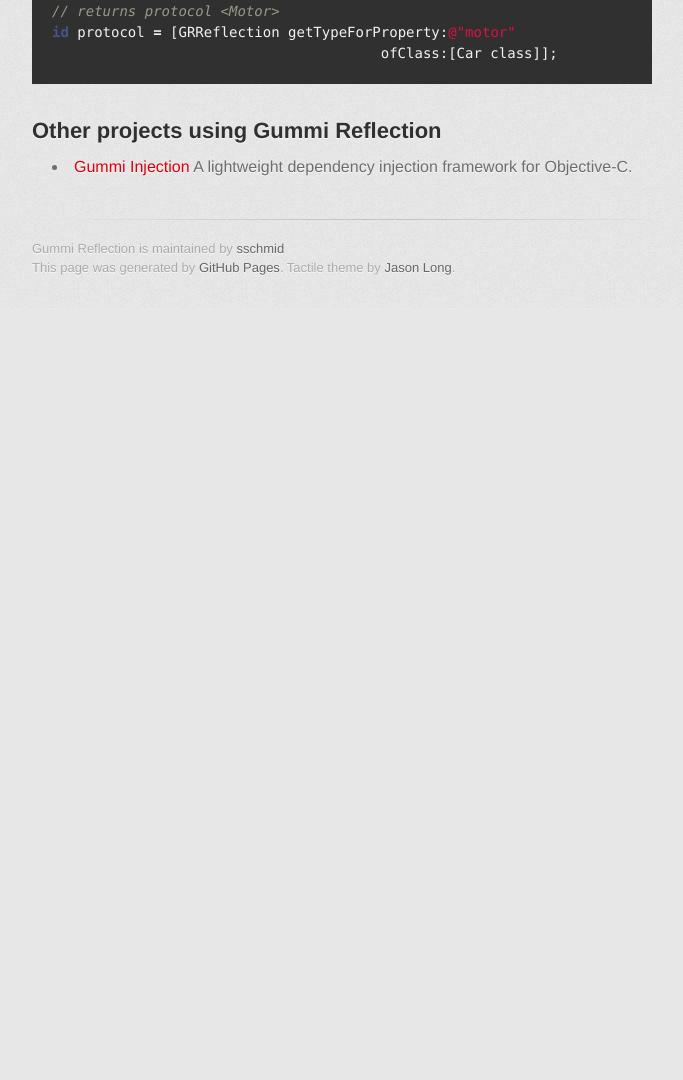
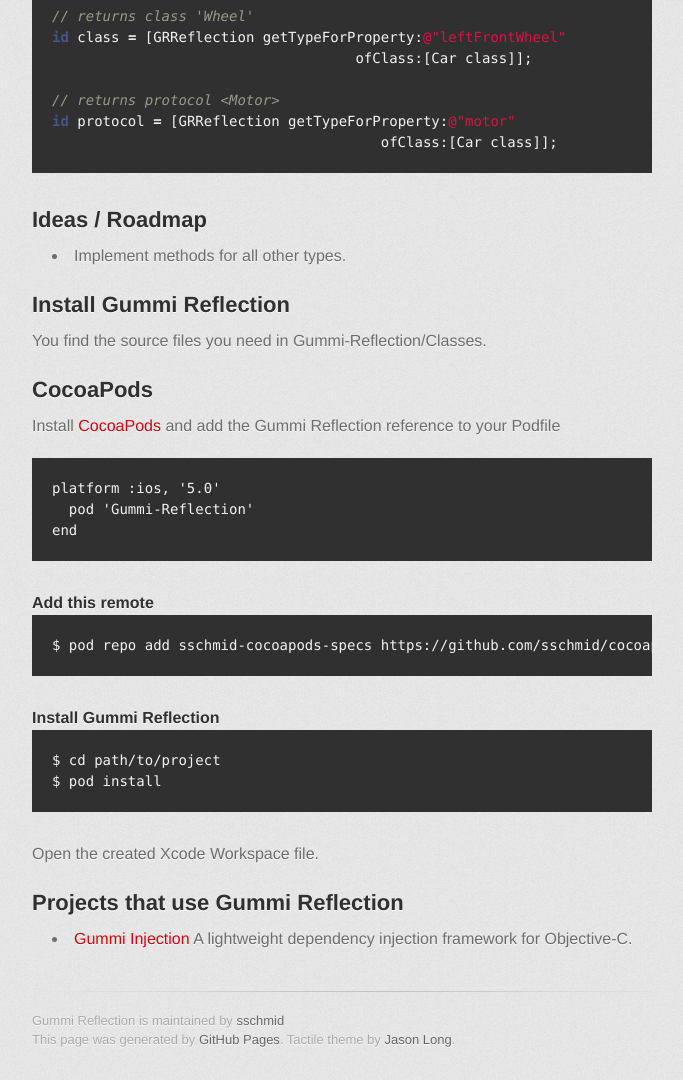
Before and after one commit to sschmid/Gummi-Reflection, a plain HTML site: page index.html in a window 1280 px wide. Shown: the part 988-2068 px from the top of the page, without its empty margins (298-981 px from the left). Before the commit the page ends 1296 px from the top, so only its background shows below. Drawn offline with Linux system fonts and the light colour scheme; a web font is replaced by a local one.

```diff
--- a/index.html
+++ b/index.html
@@ -31,11 +31,15 @@
         <hr>
 
         <section id="main_content">
-          <h2>Gummi Reflection</h2>
+          <h1>Gummi Reflection</h1>
 
 <p><img src="http://sschmid.com/Libs/Gummi-Reflection/Gummi-Reflection-128.png" alt="Gummi Reflection Logo"></p>
 
+<h2>Description</h2>
+
 <p>Gummi Reflection is a set of methods to easily inspect objects in Objective-C.</p>
+
+<h2>How to use Gummi Reflection</h2>
 
 <h4>Inspect an object</h4>
 
@@ -56,7 +60,37 @@
                                        <span class="nl">ofClass:</span><span class="p">[</span><span class="n">Car</span> <span class="n">class</span><span class="p">]];</span>
 </pre></div>
 
-<h2>Other projects using Gummi Reflection</h2>
+<h2>Ideas / Roadmap</h2>
+
+<ul>
+<li>Implement methods for all other types.</li>
+</ul><h2>Install Gummi Reflection</h2>
+
+<p>You find the source files you need in Gummi-Reflection/Classes.</p>
+
+<h2>CocoaPods</h2>
+
+<p>Install <a href="http://cocoapods.org">CocoaPods</a> and add the Gummi Reflection reference to your Podfile</p>
+
+<pre><code>platform :ios, '5.0'
+  pod 'Gummi-Reflection'
+end
+</code></pre>
+
+<h4>Add this remote</h4>
+
+<pre><code>$ pod repo add sschmid-cocoapods-specs https://github.com/sschmid/cocoapods-specs
+</code></pre>
+
+<h4>Install Gummi Reflection</h4>
+
+<pre><code>$ cd path/to/project
+$ pod install
+</code></pre>
+
+<p>Open the created Xcode Workspace file.</p>
+
+<h2>Projects that use Gummi Reflection</h2>
 
 <ul>
 <li>
```
Also changed, not shown: params.json (+1 -1 lines).
